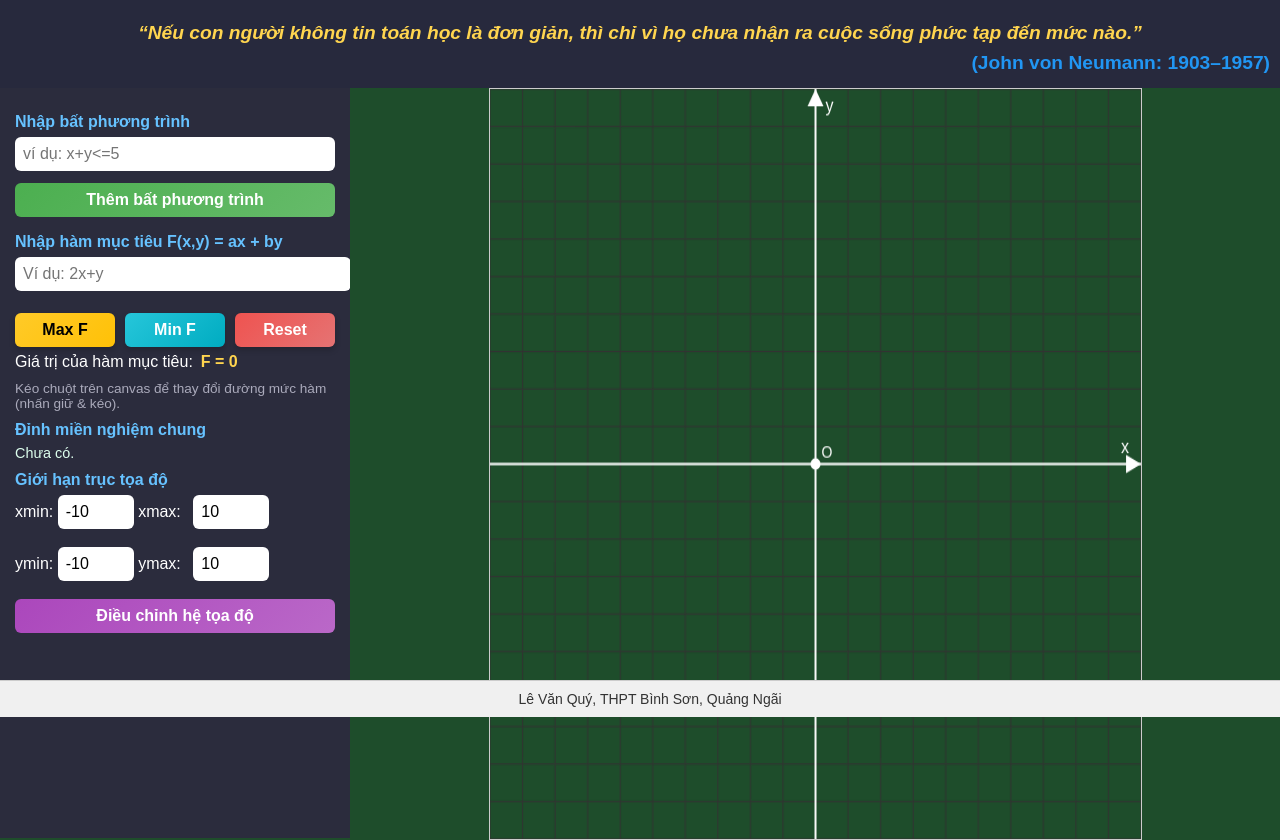
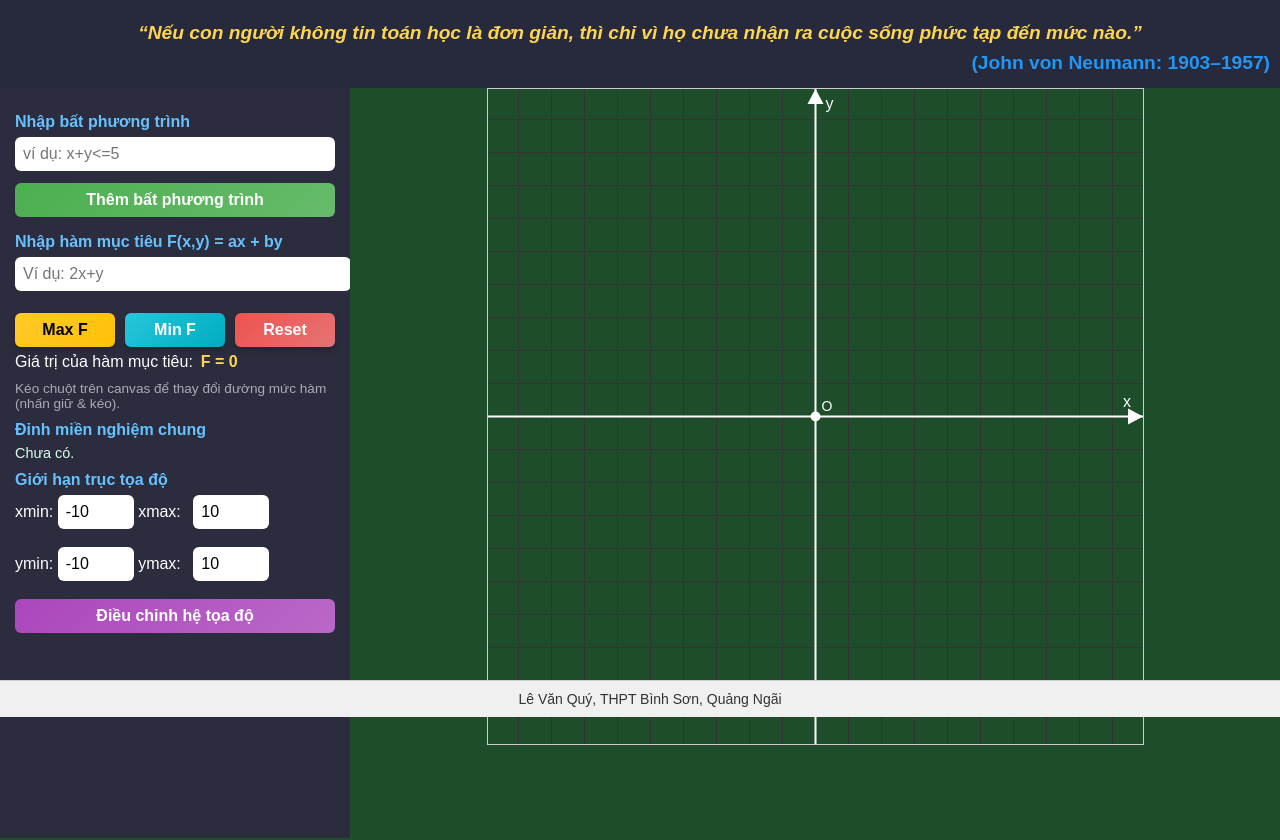
Before and after one commit to levanquybson/bptvahbpt, a plain HTML site: page index.html in a window 1280 px wide. Shown: the part 83-923 px from the top of the page. Drawn offline with Linux system fonts and the light colour scheme.

Commit message:
Update index.html

```diff
--- a/index.html
+++ b/index.html
@@ -213,12 +213,20 @@ const ctx = canvas.getContext('2d');
 let width=0,height=0,scale=40,origin={x:0,y:0};
 let allConstraints=[], objective=null, vertices=[], dragging=false;
 
+// --- thêm hằng số an toàn ngay phía trên các biến khác ---
+const MIN_SCALE = 0.02;   // px / unit (không để < 0.02)
+const MAX_SCALE = 1000;   // px / unit (không để > 1000)
+
+// --- thay thế fitCanvas() ---
 function fitCanvas(){
-  canvas.width = canvas.offsetWidth;
-canvas.height = canvas.offsetWidth;  // ép vuông
-
+  // đảm bảo canvas vuông theo offsetWidth (CSS)
+  const w = Math.max(100, Math.round(canvas.offsetWidth || 300));
+  canvas.style.width = w + 'px';
+  canvas.style.height = w + 'px';
+  canvas.width = w;
+  canvas.height = w;
   width = canvas.width; height = canvas.height;
-  if(origin.x===0 && origin.y===0) origin = {x: width/2, y: height/2};
+  if (!origin || (origin.x === 0 && origin.y === 0)) origin = {x: width/2, y: height/2};
 }
 fitCanvas();
 // dùng cùng một đường tính để không “lệch” so với Reset/applyRange
@@ -343,60 +351,62 @@ function pointInPoly(x,y,poly){
 
 // ---- draw grid/axes ----
 function drawGrid(){
-  ctx.clearRect(0,0,width,height);
+  // 1) vẽ nền cố định (đỡ bị "đen" nếu có lỗi rendering)
+  ctx.save();
+  ctx.fillStyle = '#1e4d2b';
+  ctx.fillRect(0,0,width,height);
 
-  // --- lưới ---
+  // 2) tính bước pixel cho lưới (không lấy trực tiếp scale khi scale quá nhỏ)
+  let stepPx = Math.round(Math.abs(scale));
+  if (!isFinite(stepPx) || stepPx < 6) stepPx = 8; // tối thiểu 6-8 px giữa 2 đường lưới
+  // nếu scale quá lớn, stepPx có thể rất lớn — vẫn ok
+
+  // --- vẽ lưới ---
   ctx.strokeStyle = '#333';
   ctx.lineWidth = 1;
-  const step = scale;
-  for(let x = origin.x % step; x < width; x += step){
+  // bắt đầu từ vị trí trong canvas tương ứng modulo stepPx (luôn dương)
+  let startX = ((origin.x % stepPx) + stepPx) % stepPx;
+  for(let x = startX; x < width; x += stepPx){
     ctx.beginPath(); ctx.moveTo(x,0); ctx.lineTo(x,height); ctx.stroke();
   }
-  for(let y = origin.y % step; y < height; y += step){
+  let startY = ((origin.y % stepPx) + stepPx) % stepPx;
+  for(let y = startY; y < height; y += stepPx){
     ctx.beginPath(); ctx.moveTo(0,y); ctx.lineTo(width,y); ctx.stroke();
   }
 
   // --- trục tọa độ ---
   ctx.strokeStyle = '#fff';
   ctx.lineWidth = 2;
-
   // Ox
   ctx.beginPath();
-  ctx.moveTo(0,origin.y); ctx.lineTo(width,origin.y); ctx.stroke();
+  ctx.moveTo(0, origin.y); ctx.lineTo(width, origin.y); ctx.stroke();
+  // Oy (kéo dài một chút)
+  ctx.beginPath();
+  ctx.moveTo(origin.x, -height * 0.5);
+  ctx.lineTo(origin.x, height * 1.5);
+  ctx.stroke();
 
-  // Oy
-// --- trục Oy ---
-// thay vì vẽ đúng từ 0 → height, mình kéo dài ra thêm 30%
-ctx.strokeStyle = '#fff';
-ctx.lineWidth = 2;
-ctx.beginPath();
-ctx.moveTo(origin.x, -height * 0.5);       // vẽ cao hơn 30% so với canvas
-ctx.lineTo(origin.x, height * 1.5);       // vẽ thấp hơn 30% so với canvas
-ctx.stroke();
-
-  // --- mũi tên Ox ---
+  // mũi tên, gốc O
+  ctx.fillStyle='#fff';
   ctx.beginPath();
-  ctx.moveTo(width-15, origin.y-8);
-  ctx.lineTo(width, origin.y);
-  ctx.lineTo(width-15, origin.y+8);
-  ctx.fillStyle='#fff'; ctx.fill();
+  ctx.moveTo(width-15, origin.y-8); ctx.lineTo(width, origin.y); ctx.lineTo(width-15, origin.y+8); ctx.fill();
   ctx.font = "16px Arial"; ctx.fillText("x", width-20, origin.y-10);
-
-  // --- mũi tên Oy ---
   ctx.beginPath();
-  ctx.moveTo(origin.x-8,15);
-  ctx.lineTo(origin.x,0);
-  ctx.lineTo(origin.x+8,15);
-  ctx.fillStyle='#fff'; ctx.fill();
+  ctx.moveTo(origin.x-8,15); ctx.lineTo(origin.x,0); ctx.lineTo(origin.x+8,15); ctx.fill();
   ctx.fillText("y", origin.x+10, 20);
 
-  // --- gốc O ---
-  ctx.fillStyle = '#fff';
   ctx.beginPath();
   ctx.arc(origin.x, origin.y, 5, 0, 2*Math.PI);
   ctx.fill();
   ctx.font = "14px Arial";
   ctx.fillText("O", origin.x+6, origin.y-6);
+
+  ctx.restore();
+}
+
+function sanitizeScale(s){
+  if (!isFinite(s) || s <= 0) return 40;
+  return Math.max(MIN_SCALE, Math.min(MAX_SCALE, s));
 }
 
 // ---- hatch ngoài miền nghiệm ----
@@ -599,26 +609,73 @@ function resizeCanvasAndRedraw() {
     return;
   }
 
-  // --- chọn khung hình vuông ---
-  const side = Math.min(width, height);   // cạnh hình vuông
-  const offsetX = (width  - side) / 2;    // căn giữa ngang
-  const offsetY = (height - side) / 2;    // căn giữa dọc
+  // cân bằng khung vuông
+  const side = Math.min(width, height);
+  let dx = xmax - xmin;
+  let dy = ymax - ymin;
+  let cx = (xmin + xmax) / 2;
+  let cy = (ymin + ymax) / 2;
+  let L = Math.max(dx, dy);
+  // scale trước khi clamp
+  let newScale = side / L;
+  scale = sanitizeScale(newScale);
 
-  // --- cân bằng hệ trục ---
-  const dx = xmax - xmin;
-  const dy = ymax - ymin;
-  const L = Math.max(dx, dy);             // độ dài lớn nhất theo đơn vị
-  scale = side / L;                       // 1 đơn vị = scale px
+  // tính origin theo scale đã clamp (phải dùng scale thực tế)
+  // ta tạo view pixel kích thước thực dựa trên scale
+  const viewW = scale * (xmax - xmin);
+  const viewH = scale * (ymax - ymin);
+  const padX  = (width  - viewW) / 2;
+  const padY  = (height - viewH) / 2;
 
-  // --- origin nằm trong hình vuông ---
   origin = {
-    x: offsetX + (-xmin) * scale,
-    y: side + offsetY + ymin * scale
+    x: padX - xmin * scale,
+    y: height - padY + ymin * scale
   };
 
   draw();
 }
 
+// --- trong applyRange: sau khi tính scale, sanitize nó ---
+document.getElementById('applyRange').onclick = ()=> {
+  let xmin = parseFloat(document.getElementById('xmin').value),
+      xmax = parseFloat(document.getElementById('xmax').value),
+      ymin = parseFloat(document.getElementById('ymin').value),
+      ymax = parseFloat(document.getElementById('ymax').value);
+
+  if (isNaN(xmin) || isNaN(xmax) || isNaN(ymin) || isNaN(ymax) || xmax <= xmin || ymax <= ymin) {
+    alert('Lỗi giá trị');
+    return;
+  }
+
+  // chuẩn hóa để dx == dy quanh tâm
+  let dx = xmax - xmin;
+  let dy = ymax - ymin;
+  let cx = (xmin + xmax) / 2;
+  let cy = (ymin + ymax) / 2;
+  let L = Math.max(dx, dy);
+
+  xmin = cx - L/2; xmax = cx + L/2; ymin = cy - L/2; ymax = cy + L/2;
+  document.getElementById('xmin').value = xmin;
+  document.getElementById('xmax').value = xmax;
+  document.getElementById('ymin').value = ymin;
+  document.getElementById('ymax').value = ymax;
+
+  // tính scale + origin rồi sanitize
+  let computedScale = Math.min(width/(xmax-xmin), height/(ymax-ymin));
+  scale = sanitizeScale(computedScale);
+
+  const viewW = scale * (xmax - xmin);
+  const viewH = scale * (ymax - ymin);
+  const padX  = (width  - viewW) / 2;
+  const padY  = (height - viewH) / 2;
+
+  origin = {
+    x: padX - xmin * scale,
+    y: height - padY + ymin * scale
+  };
+
+  draw();
+};
 window.addEventListener("orientationchange", resizeCanvasAndRedraw);
 
 
```
